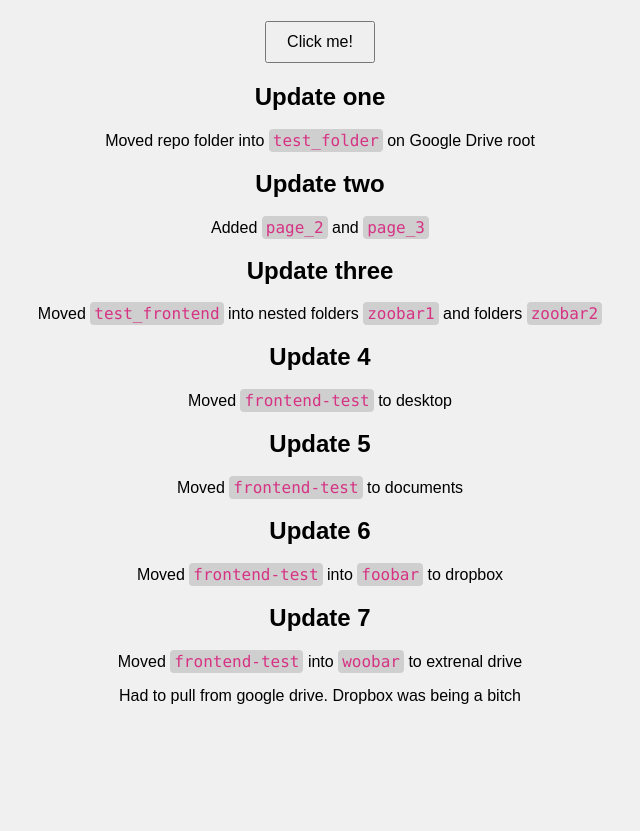
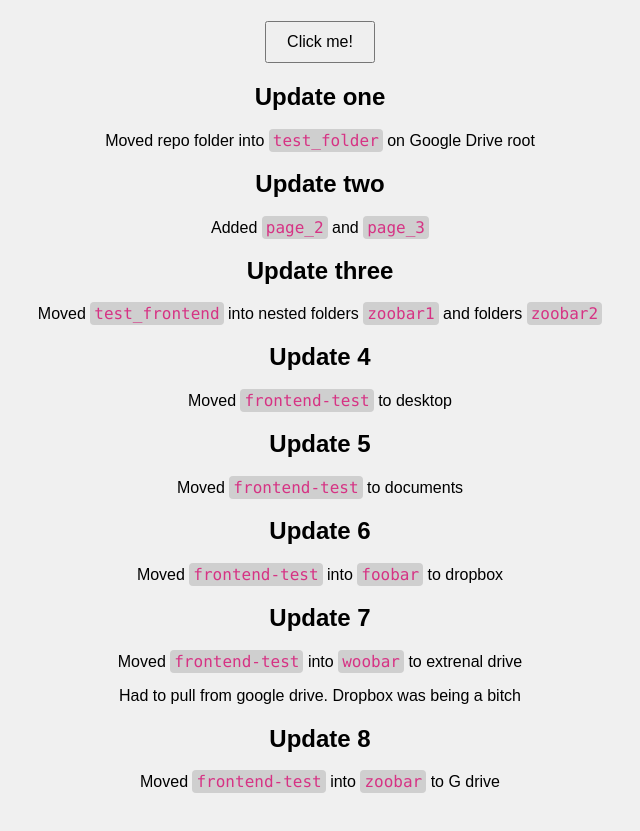
Before and after one commit to emilykbrown/frontend-test, a plain HTML site: page index.html in a window 1280 px wide. Shown: the part 155-986 px from the top of the page, without its empty margins (320-960 px from the left). Before the commit the page ends 934 px from the top, so only its background shows below. Drawn offline with Linux system fonts and the light colour scheme.

Commit message:
Update 8

```diff
--- a/index.html
+++ b/index.html
@@ -36,6 +36,8 @@
     <p>Moved <span class="code">frontend-test</span> into <span class="code">woobar</span> to extrenal drive</p>
     <p>Had to pull from google drive. Dropbox was being a bitch</p>
 
+    <h2>Update 8</h2>
+    <p>Moved <span class="code">frontend-test</span> into <span class="code">zoobar</span> to G drive</p>
 
     <script src="script.js"></script>
 </body>
```
